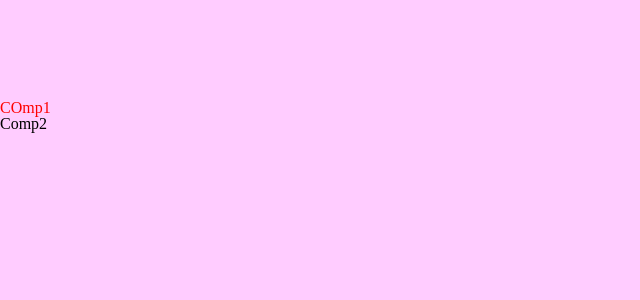
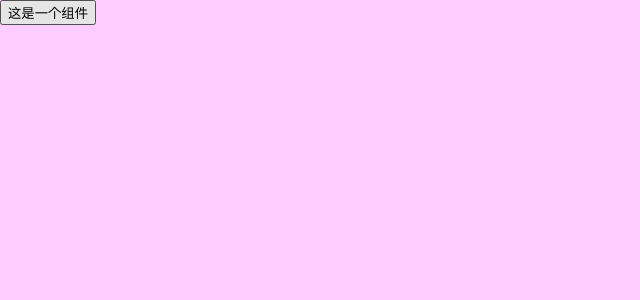
Before and after one commit to creatliukun/vite-react-ts, a React (Vite) app: page / in a window 1280 px wide. Shown: the top 300 px of the page, without its empty margins (0-640 px from the left). Built offline with nearby package versions, Linux system fonts and the light colour scheme.

Commit message:
feat: 样式配置按需加载

```diff
--- a/src/App.tsx
+++ b/src/App.tsx
@@ -1,6 +1,9 @@
 import { useState } from 'react'
 import Comp1 from '@/components/comp1'
 import Comp2 from '@/components/comp2'
+import { Button } from 'antd'
+// import 'antd/dist/antd.css' // or 'antd/dist/antd.less' // 全局引入
+// import 'antd/dist/reset.css'
 
 function App() {
   const [count, setCount] = useState(0)
@@ -8,8 +11,7 @@ function App() {
   return (
     <div className="App">
       {/* 初始化 */}
-      <Comp1 />
-      <Comp2 />
+      <Button type="primary">这是一个组件</Button>
     </div>
   )
 }
--- a/src/main.tsx
+++ b/src/main.tsx
@@ -5,13 +5,12 @@ import 'reset-css' // 清除所有的默认样式
 // ui样式
 
 // 全局样式，覆盖ui
-import "@/assets/styles/global.scss"
+import '@/assets/styles/global.scss'
 // 组件的样式
 import App from './App'
-
 
 ReactDOM.createRoot(document.getElementById('root') as HTMLElement).render(
   <React.StrictMode>
     <App />
-  </React.StrictMode>,
+  </React.StrictMode>
 )
--- a/vite.config.ts
+++ b/vite.config.ts
@@ -1,10 +1,16 @@
 import { defineConfig } from 'vite'
 import react from '@vitejs/plugin-react'
 import path from 'path'
+import styleImport, { AntdResolve } from 'vite-plugin-style-import'
 
 // https://vitejs.dev/config/
 export default defineConfig({
-  plugins: [react()],
+  plugins: [
+    react(),
+    styleImport({
+      resolves: [AntdResolve()],
+    }),
+  ],
   resolve: {
     alias: {
       '@': path.resolve(__dirname, './src'),
```
Also changed, not shown: package.json (+5 -2 lines), 2 other files (tests, documents, lock files or other folders).
